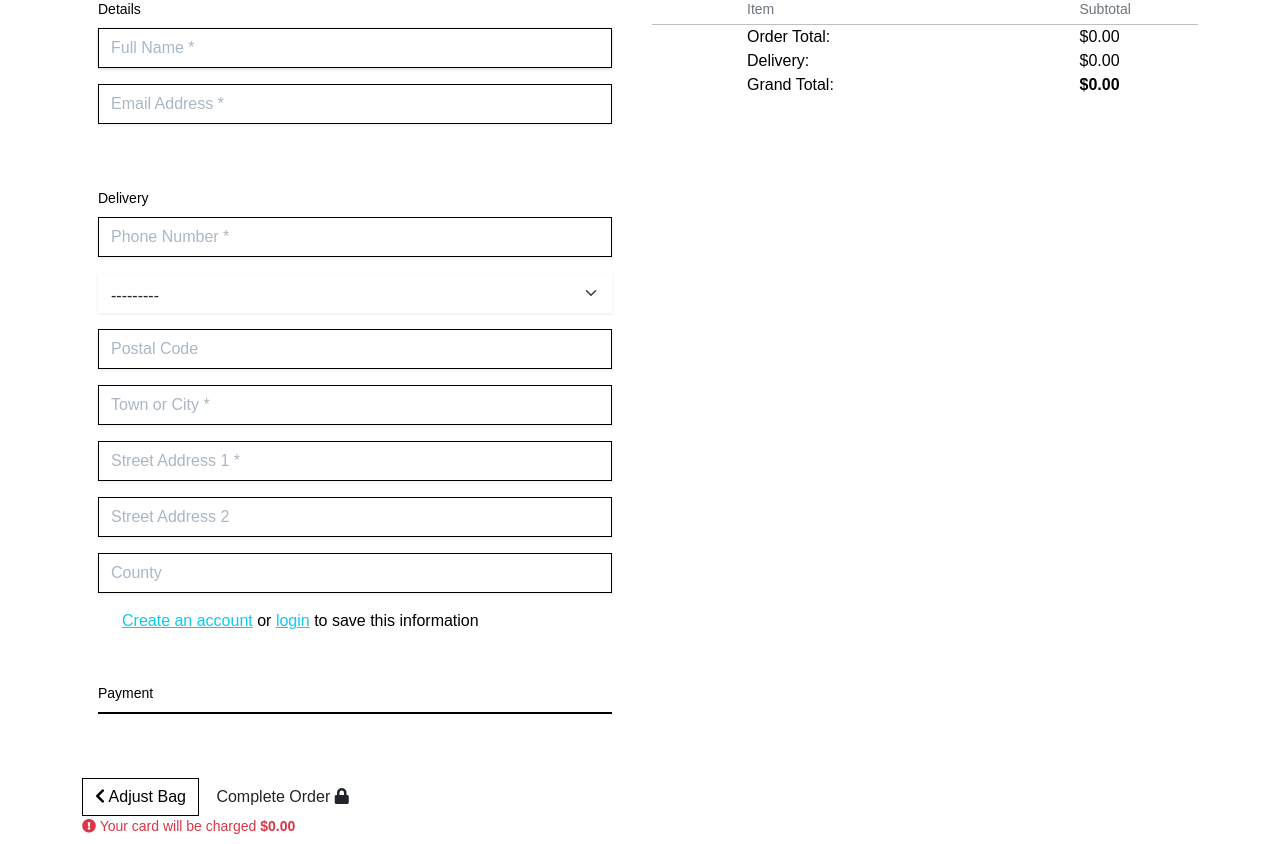
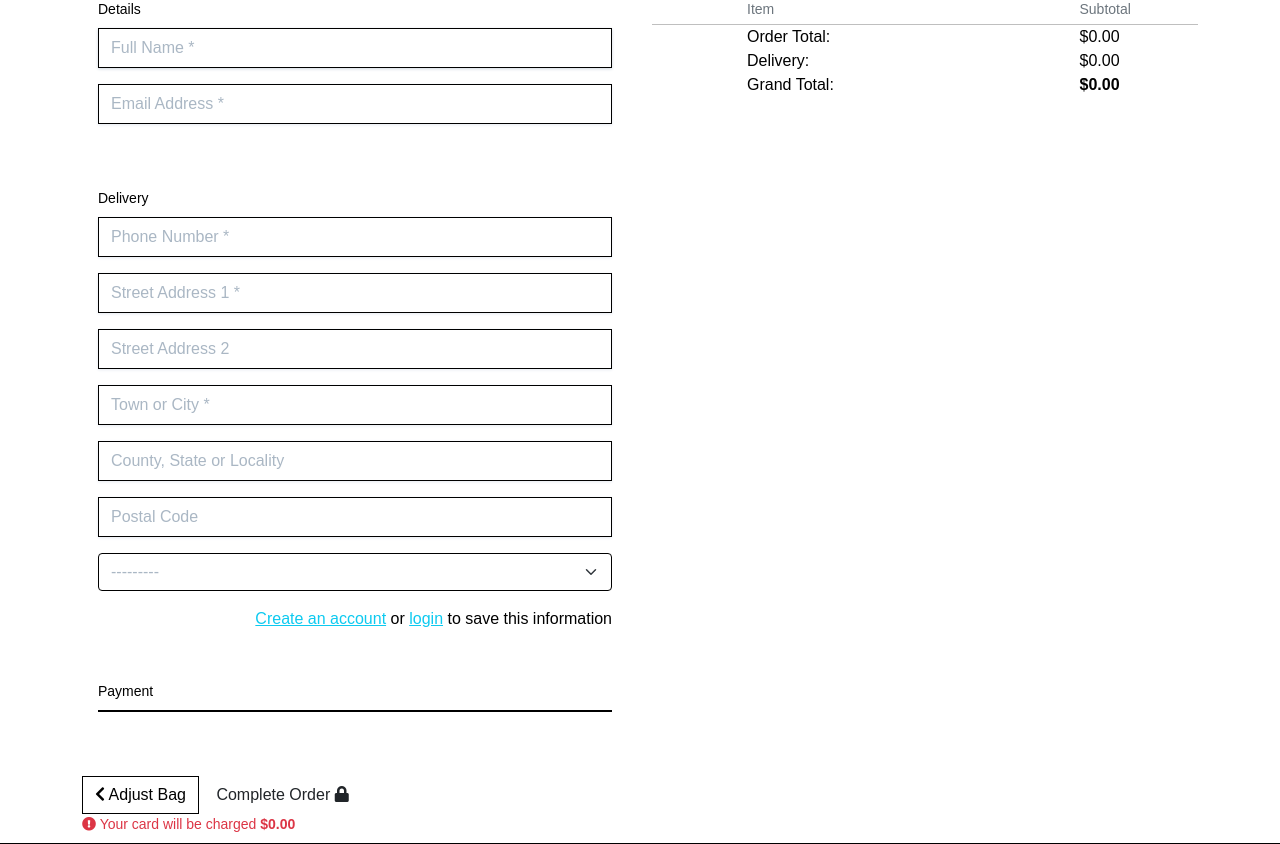
Before and after one commit to AlvaLind/project-5-silver-sands, a Django app: template checkout/templates/checkout/checkout.html in a window 1280 px wide. Shown: the part 209-1053 px from the top of the page. Run offline with Django 5.2, Linux system fonts and the light colour scheme; the template is opened without the code that fills it: values that come from a table or form of the project are taken from there, others are empty; some libraries are stand-ins or nearby versions.

Commit message:
Update the checkout order form for country input

```diff
--- a/checkout/forms.py
+++ b/checkout/forms.py
@@ -20,20 +20,21 @@ class OrderForm(forms.ModelForm):
             'full_name': 'Full Name',
             'email': 'Email Address',
             'phone_number': 'Phone Number',
-            'country': 'Country',
             'postcode': 'Postal Code',
             'town_or_city': 'Town or City',
             'street_address1': 'Street Address 1',
             'street_address2': 'Street Address 2',
-            'county': 'County',
+            'county': 'County, State or Locality',
         }
 
         self.fields['full_name'].widget.attrs['autofocus'] = True
         for field in self.fields:
-            if self.fields[field].required:
-                placeholder = f'{placeholders[field]} *'
-            else:
-                placeholder = placeholders[field]
-            self.fields[field].widget.attrs['placeholder'] = placeholder
+            if field != 'country':
+                if self.fields[field].required:
+                    placeholder = f'{placeholders[field]} *'
+                else:
+                    placeholder = placeholders[field]
+                self.fields[field].widget.attrs['placeholder'] = placeholder
             self.fields[field].widget.attrs['class'] = 'stripe-style-input'
             self.fields[field].label = False
+        self.fields['country'].widget.attrs['class'] = 'form-control'
--- a/checkout/static/checkout/css/checkout.css
+++ b/checkout/static/checkout/css/checkout.css
@@ -36,6 +36,16 @@
     border: 1px solid #000;
 }
 
+select,
+select option {
+    color: #000000;
+}
+
+select:invalid,
+select option[value=""] {
+    color: #aab7c4 !important;
+}
+
 #loading-overlay {
 	      display: none;
 	      position: fixed;
--- a/checkout/templates/checkout/checkout.html
+++ b/checkout/templates/checkout/checkout.html
@@ -82,24 +82,28 @@
                     <fieldset class="rounded px-3 mb-5">
                         <legend class="fieldset-label small text-black px-2 w-auto">Delivery</legend>
                         {{ order_form.phone_number | as_crispy_field }}
-                        {{ order_form.country | as_crispy_field }}
-                        {{ order_form.postcode | as_crispy_field }}
-                        {{ order_form.town_or_city | as_crispy_field }}
                         {{ order_form.street_address1 | as_crispy_field }}
                         {{ order_form.street_address2 | as_crispy_field }}
+                        {{ order_form.town_or_city | as_crispy_field }}
                         {{ order_form.county | as_crispy_field }}
-                        <div class="form-check form-check-inline float-right mr-0">
-							{% if user.is_authenticated %}
-								<label class="form-check-label" for="id-save-info">Save this delivery information to my profile</label>
-                                <input class="form-check-input ml-2 mr-0" type="checkbox" id="id-save-info" name="save-info" checked>
-							{% else %}
-								<label class="form-check-label" for="id-save-info">
+                        {{ order_form.postcode | as_crispy_field }}
+                        {{ order_form.country | as_crispy_field }}
+
+                        <div class="form-check form-check-inline float-end me-0">
+                            {% if user.is_authenticated %}
+                                <input class="form-check-input ms-2" type="checkbox" id="id-save-info" name="save-info" checked>
+                                <label class="form-check-label" for="id-save-info">
+                                    Save this delivery information to my profile
+                                </label>
+                            {% else %}
+                                <label class="form-check-label" for="id-save-info">
                                     <a class="text-info" href="{% url 'account_signup' %}">Create an account</a> or
                                     <a class="text-info" href="{% url 'account_login' %}">login</a> to save this information
                                 </label>
-							{% endif %}
-						</div>
+                            {% endif %}
+                        </div>
                     </fieldset>
+
                     <fieldset class="px-3">
                         <legend class="fieldset-label small text-black px-2 w-auto">Payment</legend>
                         <!-- A Stripe card element will go here -->
```
